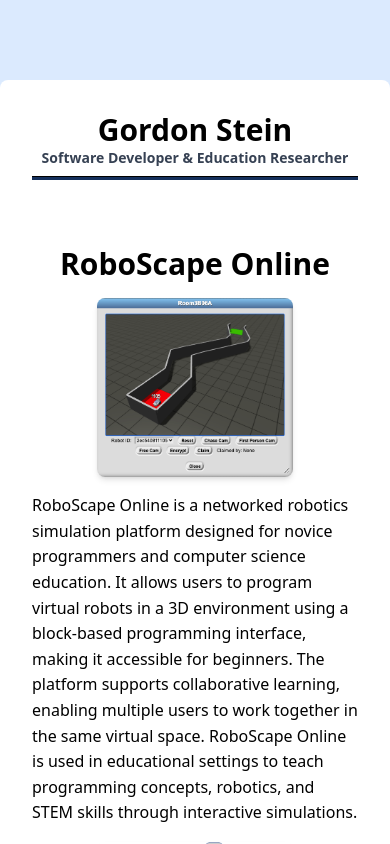
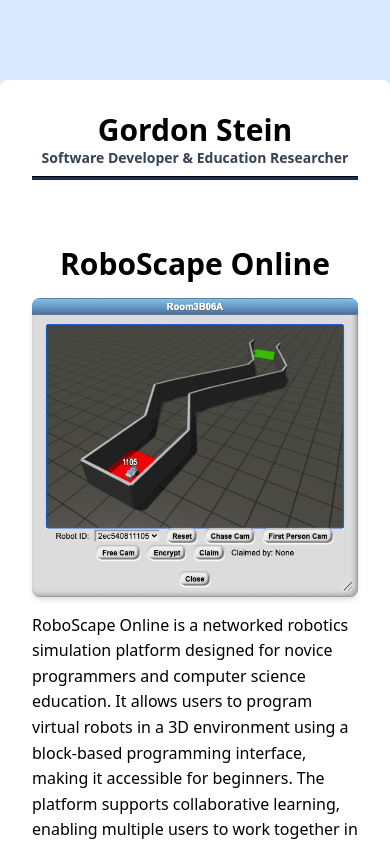
Before and after one commit to gsteinLTU/gordonstein.dev, a SvelteKit app: page /projects/roboscape-online in a window 390 px wide. Shown: the top 844 px of the page. Built offline with nearby package versions, Linux system fonts and the light colour scheme; some icons are missing.

Commit message:
Add responsive image styling for smaller screens

```diff
--- a/src/routes/projects/roboscape-online/+page.svelte
+++ b/src/routes/projects/roboscape-online/+page.svelte
@@ -49,4 +49,10 @@
         margin-right: auto;
         max-width: 60%;
     }
+
+    @media (max-width: 768px) {
+        img {
+            max-width: 100%;
+        }
+    }
 </style>
```
